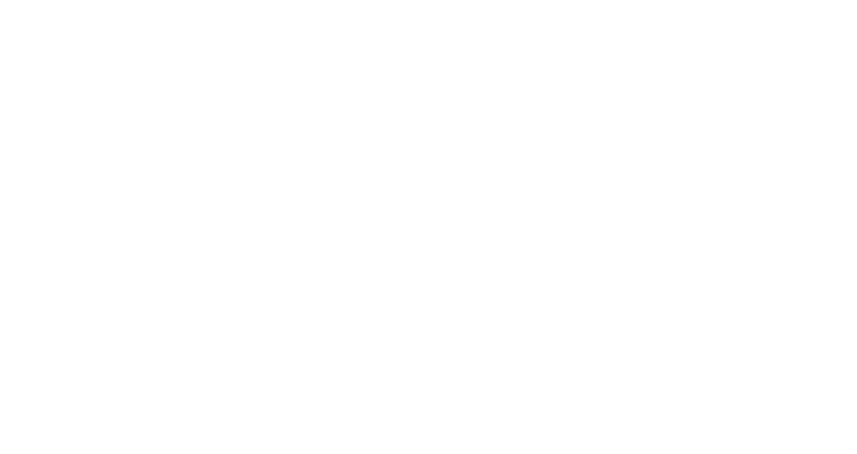
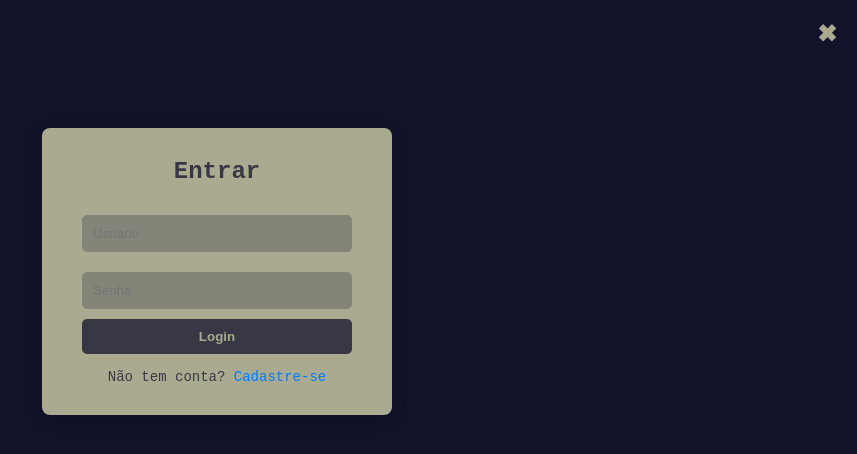
Before and after one commit to projetoMarvel/site_fantasia, a plain HTML site: page src/pages/login.html in a window 1280 px wide. Shown: the whole page, without its empty margins (423-1280 px from the left). Drawn offline with Linux system fonts and the light colour scheme; some packages are replaced by stand-ins of ours; a script that the page names is missing.

Commit message:
7 - Fazendo a página de login

```diff
--- a/src/css/login.css
+++ b/src/css/login.css
@@ -0,0 +1,84 @@
+*{
+    margin: 0;
+    padding: 0;
+    box-sizing: border-box;
+}
+body{
+    background: #12122B;
+    font-family: 'Courier New', Courier, monospace;
+    color: #383845;
+    display:flex;
+    justify-content: center;
+}
+
+.login-container {
+  background-color: #AAAA91;
+  padding: 30px 40px;
+  border-radius: 8px;
+  box-shadow: 0 4px 15px rgba(0, 0, 0, 0.2);
+  width: 100%;
+  max-width: 350px;
+  text-align: center;
+  margin-top: 10%;
+}
+
+.login-container h2 {
+  margin-bottom: 20px;
+  color: #383845;
+}
+
+.login-container input {
+  width: 100%;
+  padding: 10px;
+  margin: 10px 0;
+  border: 1px solid #848478;
+  color: #383845;
+  border-radius: 5px;
+  background-color: #848478;
+}
+
+.login-container button {
+  width: 100%;
+  padding: 10px;
+  background-color: #383845;
+  color: #AAAA91;
+  font-weight: bold;
+  border: none;
+  border-radius: 5px;
+  cursor: pointer;
+  transition: 0.3s;
+}
+
+.login-container button:hover {
+  background-color: #848478;
+  color: #383845;
+}
+
+.login-container .link {
+  margin-top: 15px;
+  font-size: 14px;
+}
+
+.login-container a {
+  color: #007bff;
+  text-decoration: none;
+}
+
+.btn-voltar {
+  position: absolute;
+  top: 20px;
+  right: 20px;
+  text-decoration: none;
+  font-size: 24px;
+  color: #AAAA91;
+  background-color: transparent;
+  border: none;
+  cursor: pointer;
+  font-weight: bold;
+  z-index: 2;
+}
+
+.btn-voltar:hover {
+  color: #848478;
+  transform: scale(1.02);
+}
--- /dev/null
+++ b/src/js/login.js
@@ -0,0 +1,28 @@
+function logar() {
+  var login = document.getElementById('login').value;
+  var senha = document.getElementById('senha').value;
+
+  if (login === "usuario" && senha === "123456") {
+      Swal.fire({
+          title: "Login efetuado!",
+          text: "Você será redirecionado para a área restrita.",
+          icon: "success",
+          background: "#12122B",
+          color: "#AAAA91",
+          confirmButtonColor:"#291e86"
+      }).then((result) => {
+          if (result.isConfirmed) {
+              location.href = "/index.html";
+          }
+      });
+  } else {
+      Swal.fire({
+          title: "Erro!",
+          text: "Usuário ou senha incorretos.",
+          icon: "error",
+          background: "#12122B",
+          color: "#AAAA91",
+          confirmButtonColor:"#291e86"
+      });
+  }
+}
--- a/src/pages/login.html
+++ b/src/pages/login.html
@@ -0,0 +1,25 @@
+<!DOCTYPE html>
+<html lang="pt-br">
+<head>
+    <meta charset="UTF-8">
+    <meta name="viewport" content="width=device-width, initial-scale=1.0">
+    <link rel="stylesheet" href="../css/login.css">
+    <title>Login</title>
+</head>
+<body>
+    <a href="home.html" class="btn-voltar">✖</a>
+    <div class="login-container">
+        <h2>Entrar</h2>
+        <form id="formLogin">
+            <input type="text" placeholder="Usuário" required id="login">
+            <input type="password" placeholder="Senha" required id="senha">
+            <button type="button" onclick="logar()">Login</button>
+            <p class="link">Não tem conta? <a href="/index.html">Cadastre-se</a></p>
+        </form>
+    </div>
+
+  <script src="/src/js/login.js"></script>
+  <script src="https://cdn.jsdelivr.net/npm/sweetalert2@11"></script>
+</body>
+
+</html>
```
Also changed, not shown: src/pages/home.html (+3 -3 lines).
